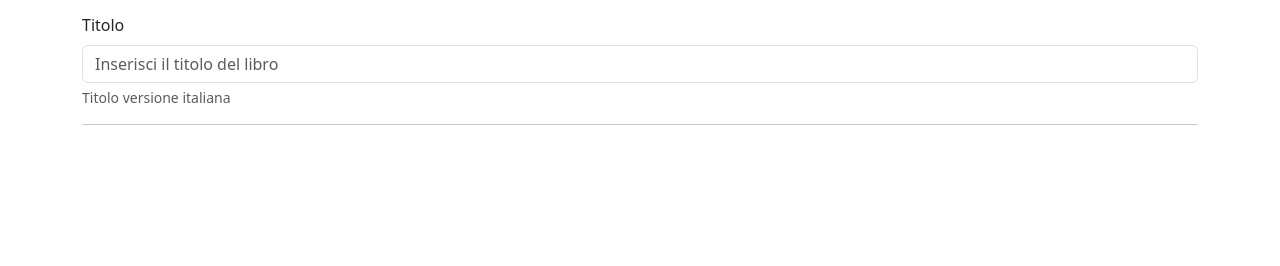
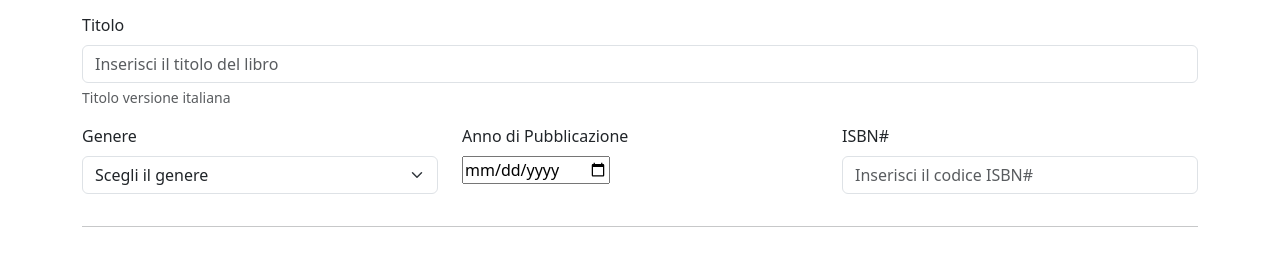
Before and after one commit to DeserioArianna/html-css-bootstrap-dashboard, a plain HTML site: page new-book.html in a window 1280 px wide. Shown: the part 230-496 px from the top of the page. Drawn offline with nearby package versions, Linux system fonts and the light colour scheme.

Commit message:
feat:fine parte centrale

```diff
--- a/new-book.html
+++ b/new-book.html
@@ -72,25 +72,52 @@
                     <div class="col-6">
                         <div class="mb-3">
                             <label for="authorname" class="form-label">Nome Autore</label>
-                            <input type="text" class="form-control" id="authorname" placeholder="Inserisci il nome dell'Autore">
+                            <input type="text" class="form-control" id="authorname"
+                                placeholder="Inserisci il nome dell'Autore">
                         </div>
                     </div>
                     <div class="col-6">
                         <div class="mb-3">
                             <label for="authorname" class="form-label">Cognome Autore</label>
-                            <input type="text" class="form-control" id="authorname" placeholder="Inserisci il cognome dell'Autore">
+                            <input type="text" class="form-control" id="authorname"
+                                placeholder="Inserisci il cognome dell'Autore">
                         </div>
                     </div>
                     <div class="col-12">
-                        <label for="title-book" class="form-label">Titolo</label>
-                        <input type="text" class="form-control" id="title-book" placeholder="Inserisci il titolo del libro">
-                        <div id="title-book-help" class="form-text">
-                            Titolo versione italiana
+                        <div class="mb-3">
+                            <label for="title-book" class="form-label">Titolo</label>
+                            <input type="text" class="form-control" id="title-book"
+                                placeholder="Inserisci il titolo del libro">
+                            <div id="title-book-help" class="form-text">
+                                Titolo versione italiana
+                            </div>
                         </div>
                     </div>
-                    <div class="col-12 col-lg-4"></div>
-                    <div class="col-12 col-lg-4"></div>
-                    <div class="col-12 col-lg-4"></div>
+                    <div class="col-12 col-lg-4">
+                        <div class="mb-3">
+                            <label class="pb-2" for="gender-book">Genere</label>
+                            <select id="gener-book" name="gender-book" class="form-select"
+                                aria-label="Default select example">
+                                <option selected>Scegli il genere</option>
+                                <option value="romantic">Romantico</option>
+                                <option value="thriller">Thriller</option>
+                                <option value="historical-novels">Romanzi storici</option>
+                            </select>
+                        </div>
+                    </div>
+                    <div class="col-12 col-lg-4">
+                        <div class="mb-3">
+                            <label class="pb-2" for="year-publication">Anno di Pubblicazione</label> <br>
+                            <input type="date" name="year-publication" id="year-publication" placeholder="Inserisci l'Anno">
+                        </div>
+                    </div>
+                    <div class="col-12 col-lg-4">
+                        <div class="mb-3">
+                            <label for="isbn-code" class="form-label">ISBN#</label>
+                            <input type="text" class="form-control" id="isbn-code"
+                                placeholder="Inserisci il codice ISBN#">
+                        </div>
+                    </div>
                 </div>
 
                 <hr>
```
